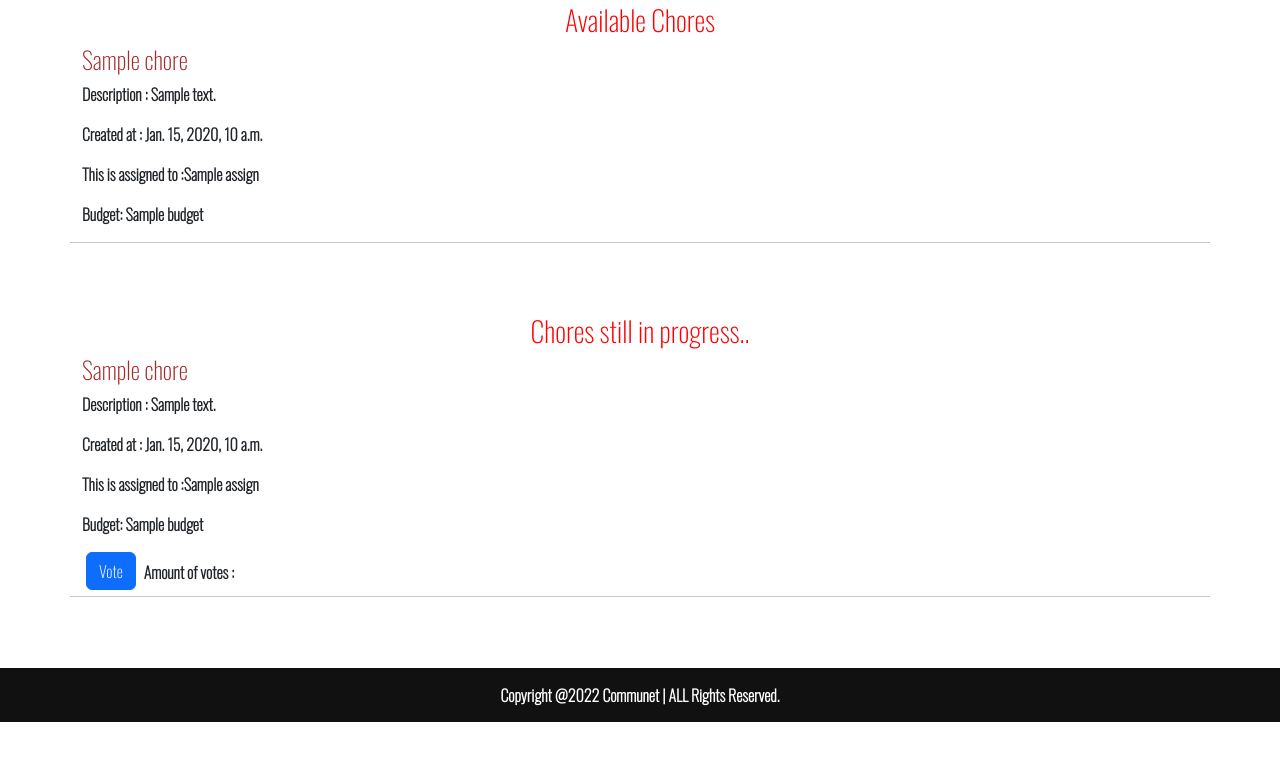
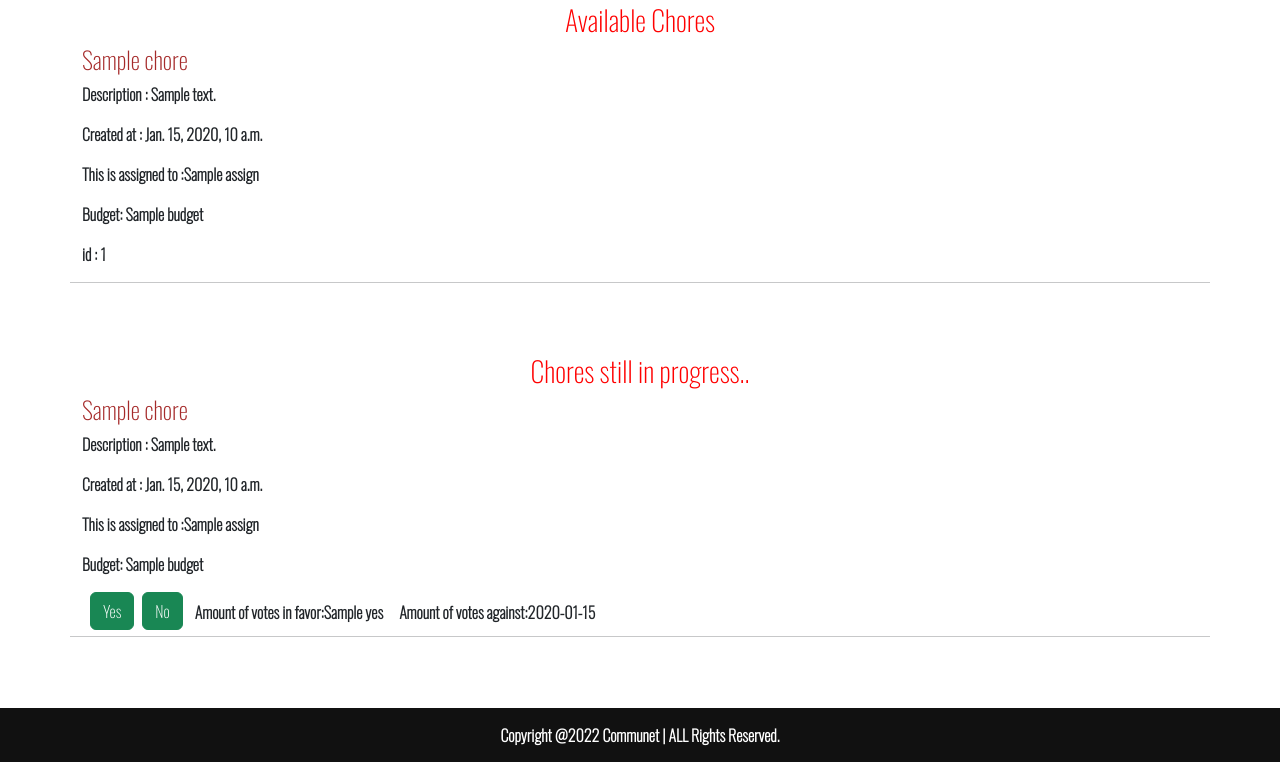
Before and after one commit to redhat-beyond/commune, a Django app: template commune_app/templates/commune_app/commune.html in a window 1280 px wide. Shown: the part 502-1264 px from the top of the page. Before the commit the page ends 1224 px from the top, so only its background shows below. Run offline with Django 4.2, Linux system fonts and the light colour scheme; the template is opened without the code that fills it: most values are stand-ins (such as "Sample title", 1, 10 or a date in 2020).

Commit message:
adding voting & vote counting

```diff
--- a/commune_app/templates/commune_app/commune.html
+++ b/commune_app/templates/commune_app/commune.html
@@ -25,13 +25,14 @@
                         <p>Created at : {{chore.date}}</p>
                         <p>This is assigned to :{{chore.assign}}</p>
                         <p>Budget: {{chore.budget}}</p>
+                        <p>id : {{ chore.id }}</p>
                         <hr>
                 {% endfor %}
                 <br>
                 <br>
                 <br>
                 <h3 class="text-center" style="color:red;">Chores still in progress..</h3>
-                {% for chore in chores_to_vote_on %}
+                {% for chore,yes,no,voted,c_id in chores_to_vote_on %}
                         <h4 style="color:brown;">{{chore.title}}</h4>
                         <p>Description : {{chore.description}}</p>
                         <p>Created at : {{chore.date}}</p>
@@ -39,8 +40,20 @@
                         <p>Budget: {{chore.budget}}</p>
                         <br>
                         <div class="d-flex mx-1 mb-1 mb-lg-1">
-                            <a href="#"><button type="button" class="btn btn-primary btn-md" id="#">Vote</button></a>
-                            <p class="m-2">Amount of votes :</p>
+                            {% if voted %}
+                                <p class="mx-1">You have already voted</p>
+                            {% else %}
+                                <form action="{% url 'vote' %}" method="POST">
+                                    {% csrf_token %}
+                                    <button type="submit" name="yes"  value="{{chore.id}}" class="btn btn-success mx-1">Yes</button>
+                                </form>
+                                <form action="{% url 'vote' %}" method="POST">
+                                    {% csrf_token %}
+                                    <button type="submit" name="no" value="{{chore.id}}" class="btn btn-success mx-1">No</button>
+                                </form>
+                            {% endif %}
+                            <p class="m-2">Amount of votes in favor:{{ yes }}</p>
+                            <p class="m-2">Amount of votes against:{{ no }}</p>
                         </div>
                         <hr>
                 {% endfor %}
```
